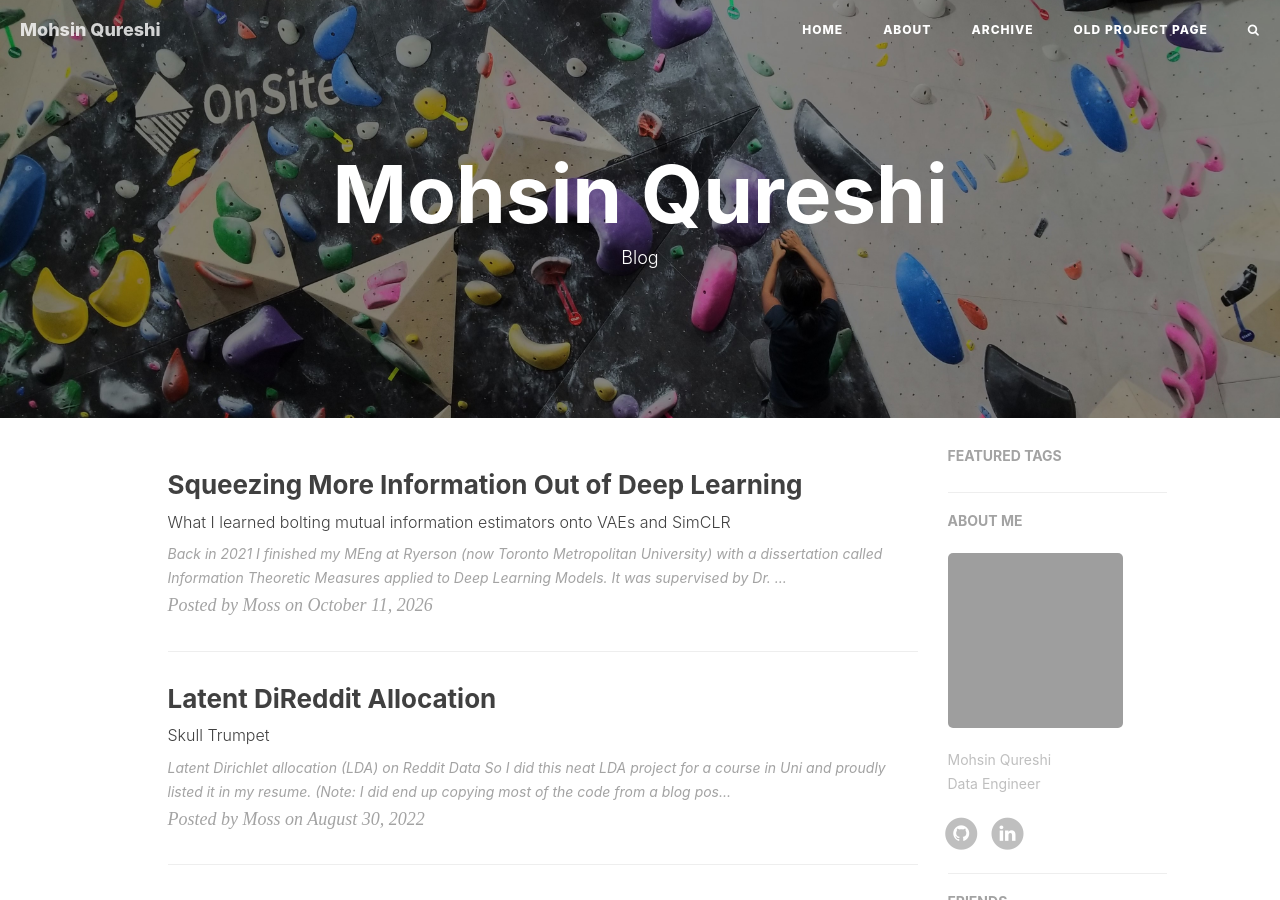
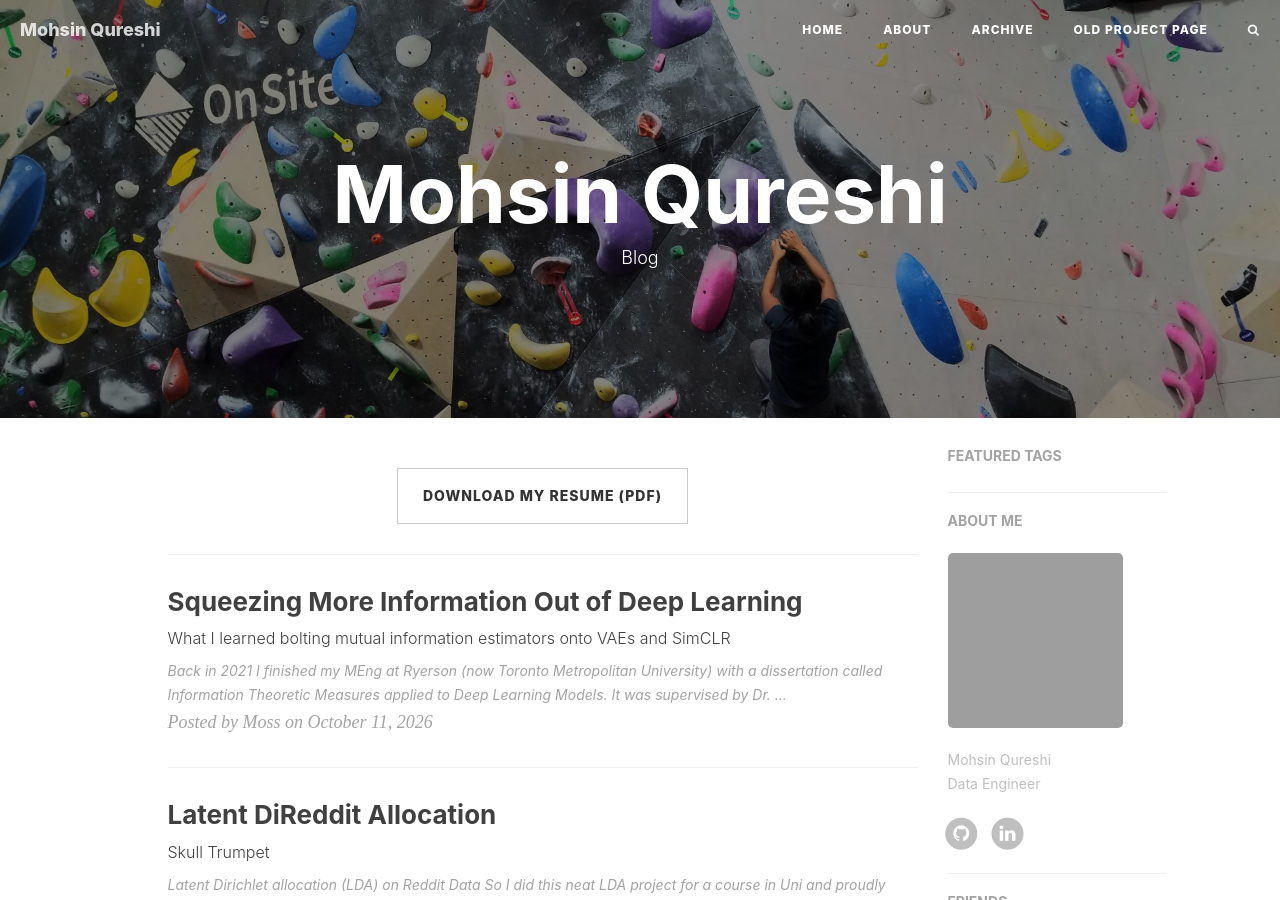
Before and after one commit to mohsinobaid/mohsinobaid.github.io, a Jekyll site: the page built from index.html, in a window 1280 px wide and 900 px high. Built offline with Jekyll 4.4.1, drawn with Linux system fonts in a browser that asks for light colours; nearby versions of some CDN libraries; the list of posts is cut into pages by our own code; comment, search, counter and statistics services are not loaded; grey boxes are pictures that could not be loaded.

Commit message:
Add downloadable resume linked from home page
Co-Authored-By: Claude Opus 5.5 <noreply@anthropic.com>

```diff
--- a/index.html
+++ b/index.html
@@ -2,6 +2,13 @@
 layout: page
 description: "Blog"
 ---
+
+{% if paginator.page == 1 %}
+<p class="text-center">
+    <a class="btn btn-default" href="{{ '/files/Mohsin_Qureshi_Resume.pdf' | prepend: site.baseurl }}" download>Download my resume (PDF)</a>
+</p>
+<hr>
+{% endif %}
 
 {% for post in paginator.posts %}
 <div class="post-preview">
```
Also changed, not shown: 1 other file.
